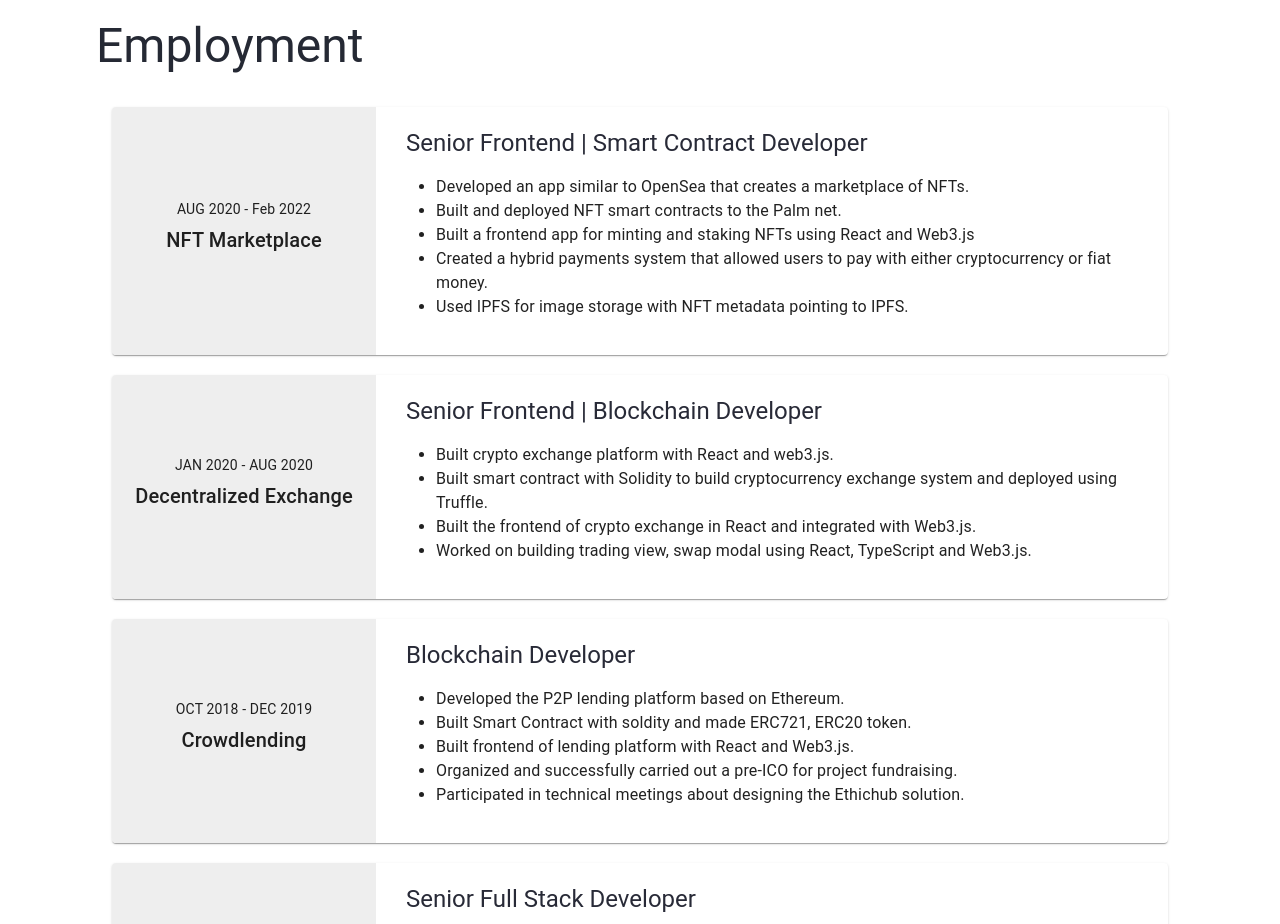
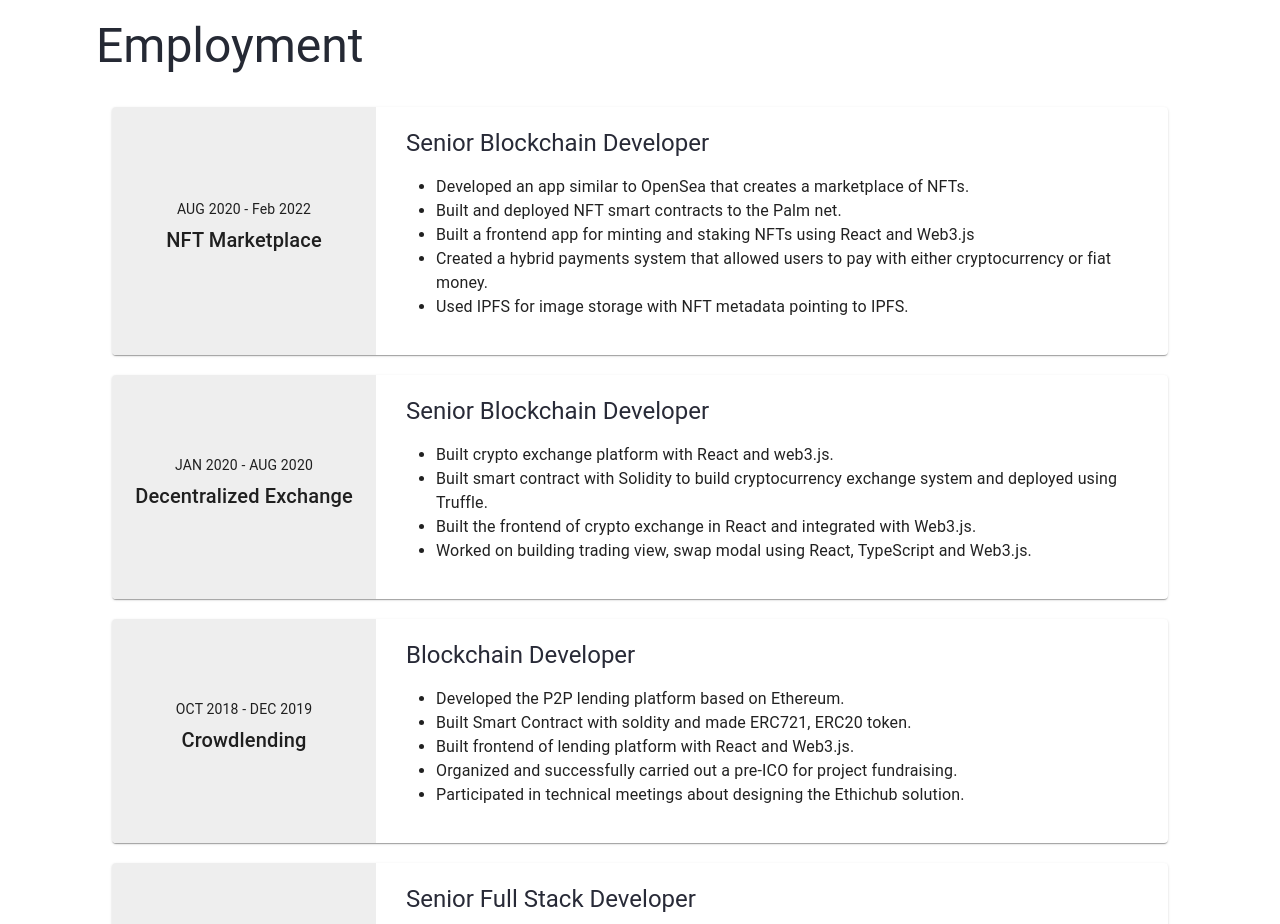
Before and after one commit to MuscleBunny/musclebunny.github.io, a React (Create React App) app: page / in a window 1280 px wide. Shown: the part 2480-3404 px from the top of the page. Built offline with nearby package versions, Linux system fonts and the light colour scheme.

Commit message:
udpate caption

```diff
--- a/src/pages/Employment.js
+++ b/src/pages/Employment.js
@@ -17,7 +17,7 @@ export default function Employment() {
       Employment
     </TypographyCaption>
       <CardContent>
-        <ColorCard caption={"NFT Marketplace"} period={'AUG 2020 - Feb 2022'} contentCap={'Senior Frontend | Smart Contract Developer'}
+        <ColorCard caption={"NFT Marketplace"} period={'AUG 2020 - Feb 2022'} contentCap={'Senior Blockchain Developer'}
           co={'Portion'}>
           <ul>
             <li>Developed an app similar to OpenSea that creates a marketplace of NFTs.</li>
@@ -28,7 +28,7 @@ export default function Employment() {
           </ul>
         </ColorCard>
         <ColorCard caption={"Decentralized Exchange"} period={'JAN 2020 - AUG 2020'}
-          contentCap={'Senior Frontend | Blockchain Developer'}
+          contentCap={'Senior Blockchain Developer'}
           co={'Zigzag'}>
           <ul>
             <li>Built crypto exchange platform with React and web3.js.</li>
```
